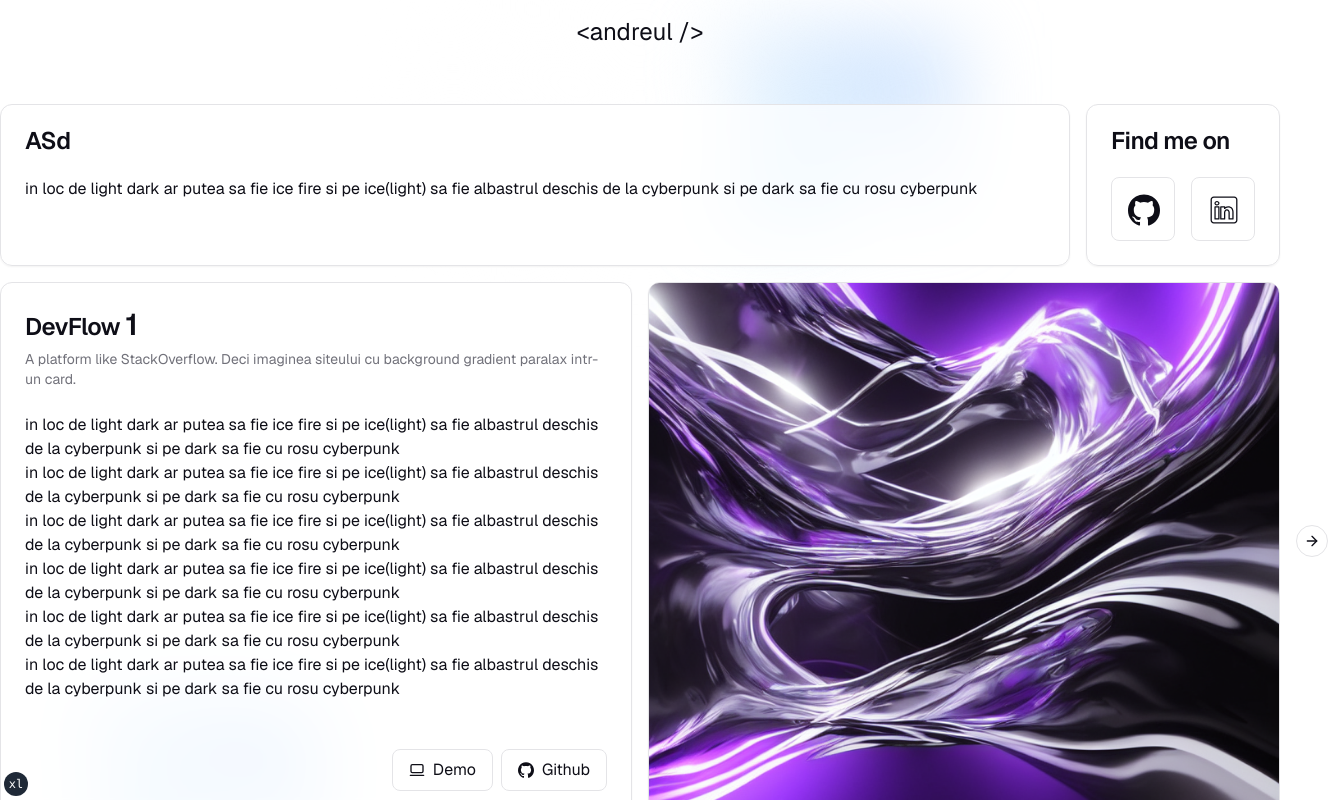
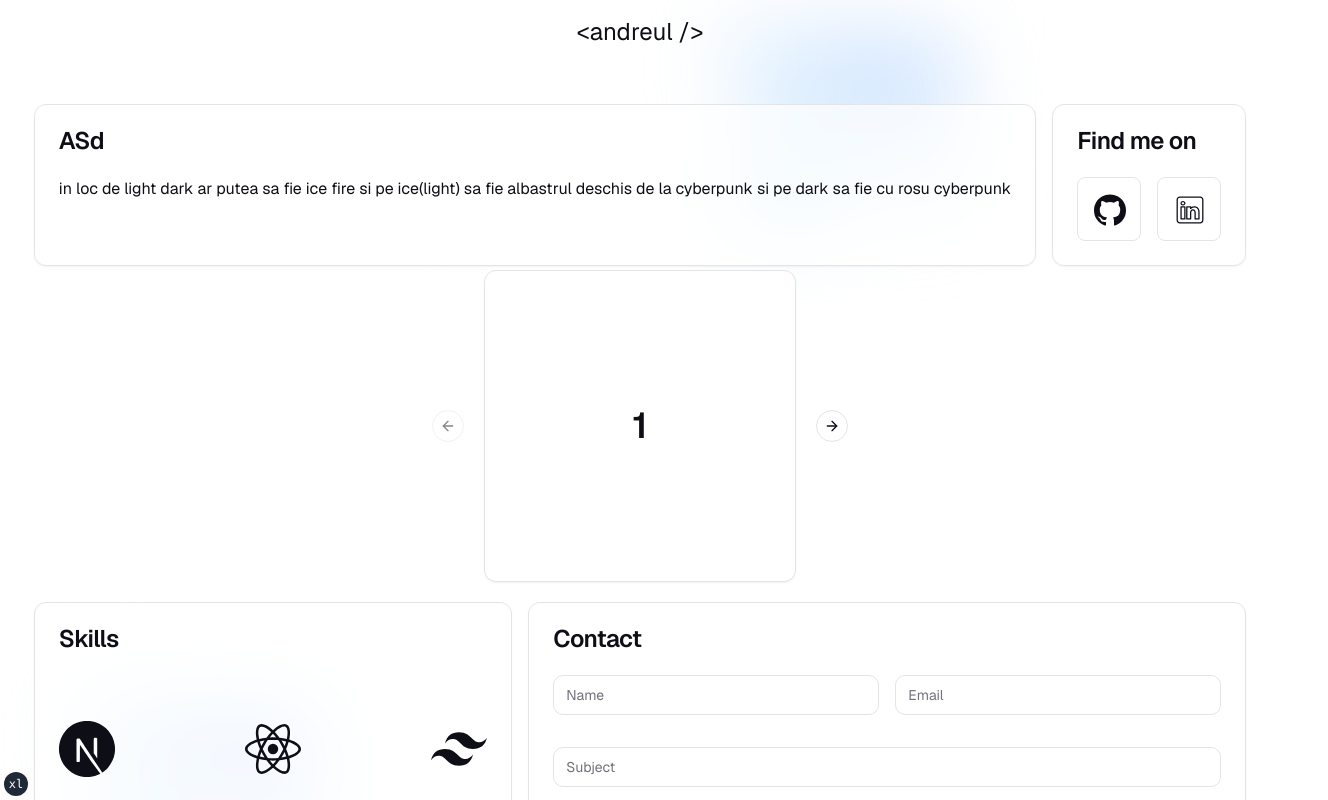
Before and after one commit to Andreul369/andreul.com, a Next.js app: page / in a window 1280 px wide. Shown: the top 800 px of the page, 1328 px wide, since content can reach past the window. Built offline with nearby package versions, Linux system fonts and the light colour scheme.

Commit message:
dsfsdfdff

```diff
--- a/src/components/projects.tsx
+++ b/src/components/projects.tsx
@@ -20,19 +20,99 @@ import {
 const Projects = () => {
   return (
     <>
-      <Carousel
+      <Carousel className="w-full max-w-xs">
+        <CarouselContent>
+          {Array.from({ length: 5 }).map((_, index) => (
+            <CarouselItem key={index}>
+              <div className="p-1">
+                <Card>
+                  <CardContent className="flex aspect-square items-center justify-center p-6">
+                    <span className="text-4xl font-semibold">{index + 1}</span>
+                  </CardContent>
+                </Card>
+              </div>
+            </CarouselItem>
+          ))}
+        </CarouselContent>
+        <CarouselPrevious />
+        <CarouselNext />
+      </Carousel>
+      {/* <Carousel
         opts={{
           align: 'start',
           loop: true,
         }}
-        className="w-full rounded-lg"
+        className="w-full max-w-xs rounded-lg"
       >
         <CarouselContent className="rounded-lg">
           {Array.from({ length: 5 }).map((_, index) => (
-            <CarouselItem
-              key={index}
-              className="flex w-full gap-4 rounded-lg pt-4"
-            >
+            <CarouselItem key={index}>
+
+              <Card className="flex-col justify-between backdrop-blur supports-[backdrop-filter]:bg-background/70 md:w-1/2">
+                <CardHeader>
+                  <CardTitle>
+                    DevFlow{' '}
+                    <span className="text-3xl font-semibold">{index + 1}</span>
+                  </CardTitle>
+                  <CardDescription>
+                    A platform like StackOverflow. Deci imaginea siteului cu
+                    background gradient paralax intr-un card.
+                  </CardDescription>
+                </CardHeader>
+
+                <CardContent>
+                  <p>
+                    in loc de light dark ar putea sa fie ice fire si pe
+                    ice(light) sa fie albastrul deschis de la cyberpunk si pe
+                    dark sa fie cu rosu cyberpunk
+                  </p>
+                  <p>
+                    in loc de light dark ar putea sa fie ice fire si pe
+                    ice(light) sa fie albastrul deschis de la cyberpunk si pe
+                    dark sa fie cu rosu cyberpunk
+                  </p>
+                  <p>
+                    in loc de light dark ar putea sa fie ice fire si pe
+                    ice(light) sa fie albastrul deschis de la cyberpunk si pe
+                    dark sa fie cu rosu cyberpunk
+                  </p>
+                  <p>
+                    in loc de light dark ar putea sa fie ice fire si pe
+                    ice(light) sa fie albastrul deschis de la cyberpunk si pe
+                    dark sa fie cu rosu cyberpunk
+                  </p>
+                  <p>
+                    in loc de light dark ar putea sa fie ice fire si pe
+                    ice(light) sa fie albastrul deschis de la cyberpunk si pe
+                    dark sa fie cu rosu cyberpunk
+                  </p>
+                  <p>
+                    in loc de light dark ar putea sa fie ice fire si pe
+                    ice(light) sa fie albastrul deschis de la cyberpunk si pe
+                    dark sa fie cu rosu cyberpunk
+                  </p>
+                </CardContent>
+
+                <CardFooter className="flex justify-end gap-2 pt-6">
+                  <Link
+                    href="https://dev-flow-self.vercel.app"
+                    target="_blank"
+                    className="flex items-center rounded-sm border border-input bg-background px-4 py-2 hover:bg-accent hover:text-accent-foreground"
+                  >
+                    <Icons.LaptopMinimal className="mr-2 size-4" />
+                    Demo
+                  </Link>
+                  <Link
+                    href="https://github.com/Andreul369/DevFlow"
+                    target="_blank"
+                    className="flex items-center rounded-sm border border-input bg-background px-4 py-2 hover:bg-accent hover:text-accent-foreground"
+                  >
+                    <Icons.GitHub className="mr-2 size-4" />
+                    <span>Github</span>
+                  </Link>
+                </CardFooter>
+              </Card>
+
               <Card className="flex w-1/2 flex-grow flex-col justify-between backdrop-blur supports-[backdrop-filter]:bg-background/70">
                 <CardHeader>
                   <CardTitle>
@@ -114,7 +194,7 @@ const Projects = () => {
         </CarouselContent>
         <CarouselPrevious />
         <CarouselNext />
-      </Carousel>
+      </Carousel> */}
     </>
   );
 };
```
